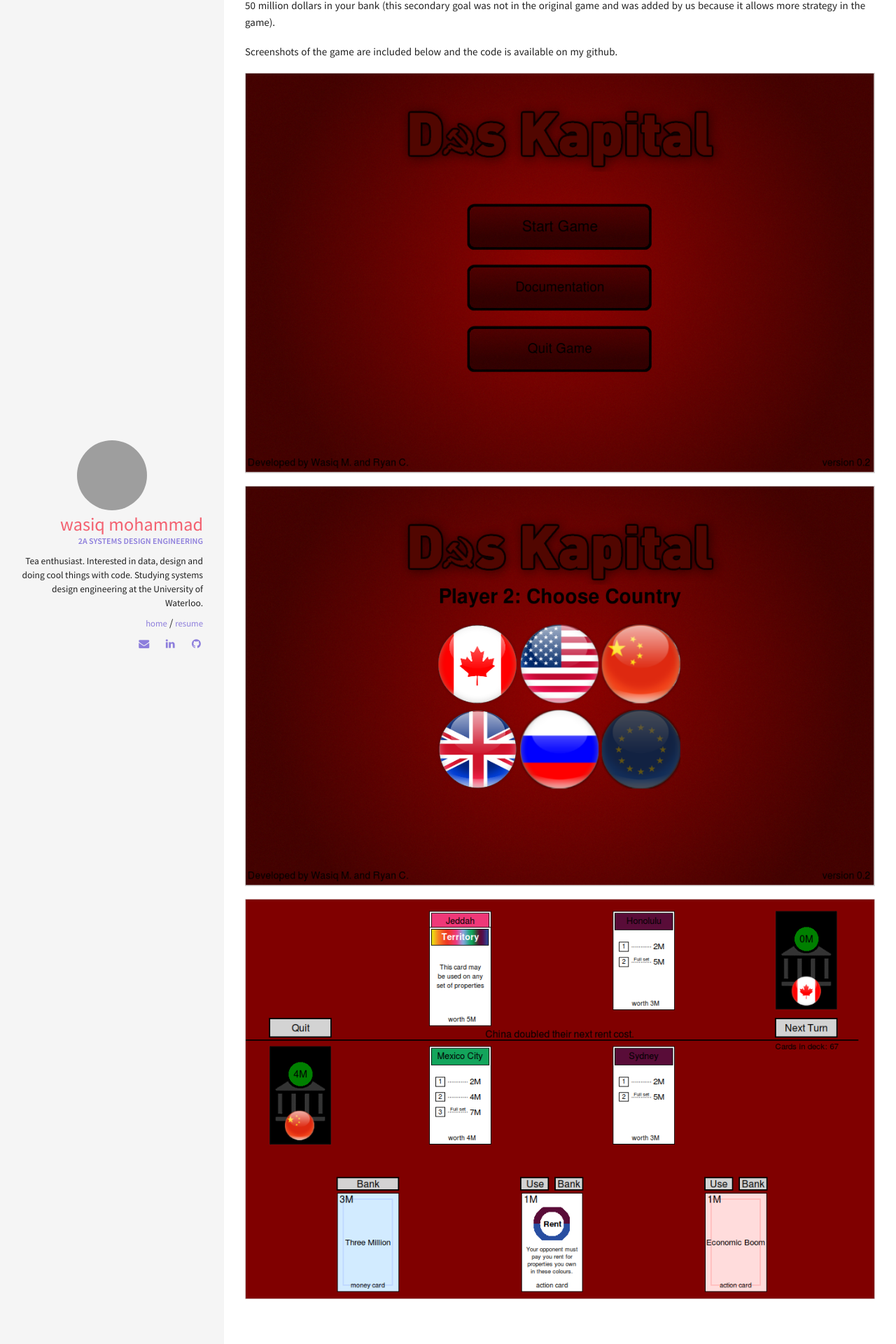
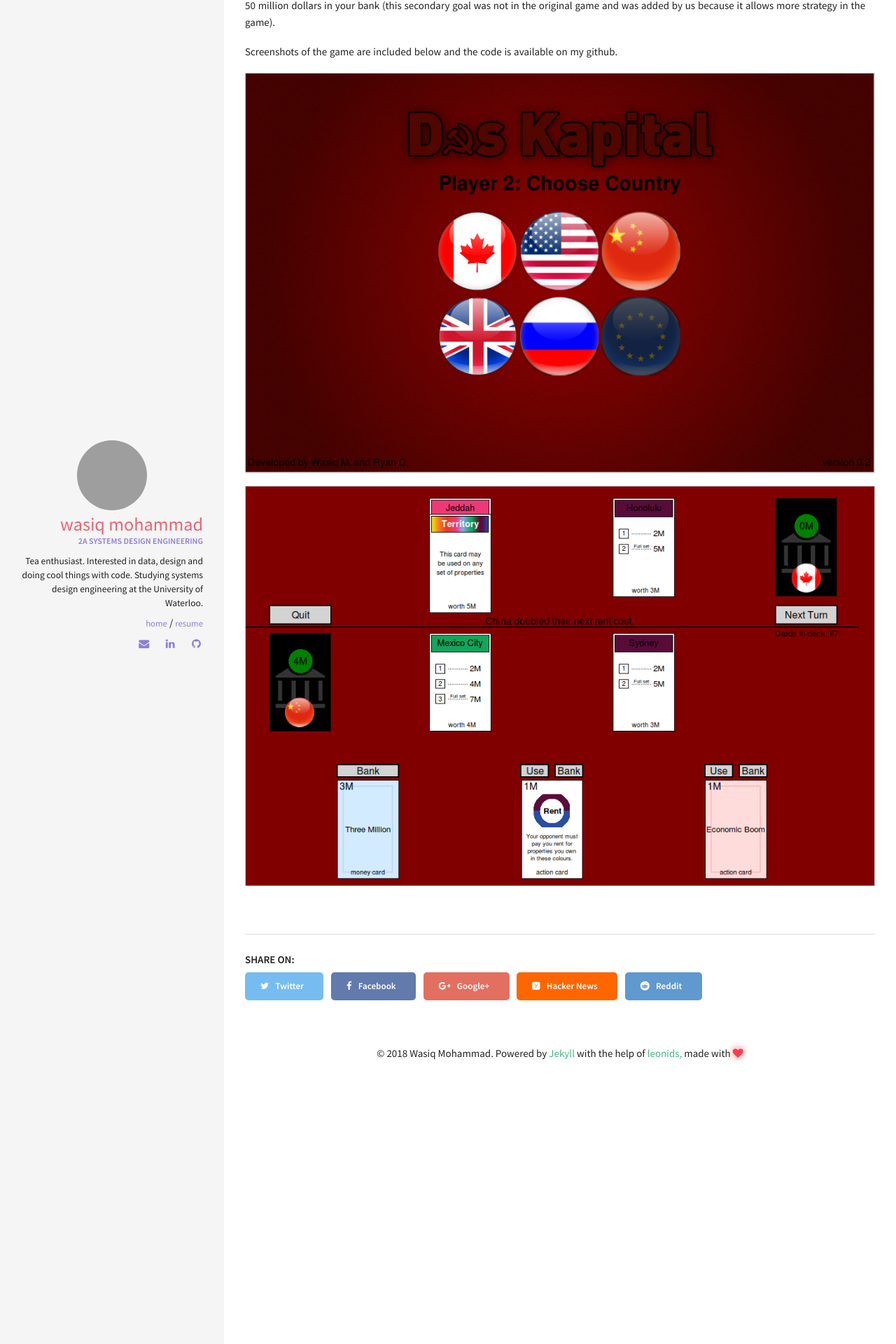
Before and after one commit to wasiqm/wasiqm.github.io, a Jekyll site: the page built from _posts/2017-02-12-monopoly-deal-reimagined.md, in a window 1280 px wide. Shown: the part 510-2430 px from the top of the page at 70% size. Built offline with Jekyll 4.4.1, drawn with Linux system fonts in a browser that asks for light colours.

Commit message:
Update 2017-02-12-monopoly-deal-reimagined.md

```diff
--- a/_posts/2017-02-12-monopoly-deal-reimagined.md
+++ b/_posts/2017-02-12-monopoly-deal-reimagined.md
@@ -14,8 +14,6 @@
 
 Screenshots of the game are included below and the code is available on my github.
 
-![The title screen]({{ "/img/das_kapital.png" | absolute_url }})
-
 ![The country select screen]({{ "/img/country_select.png" | absolute_url }})
 
 ![How the gameplay looks like]({{ "/img/gameplay1.png" | absolute_url }})
```
